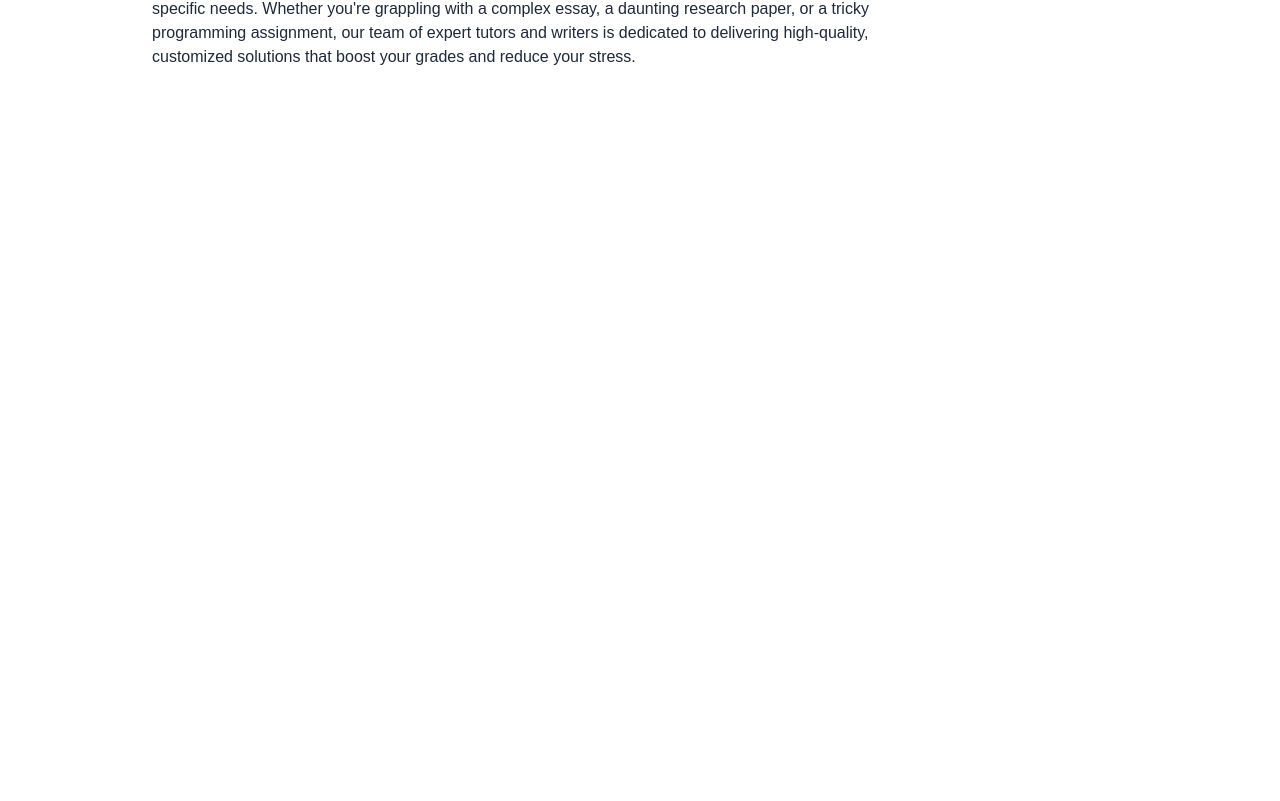
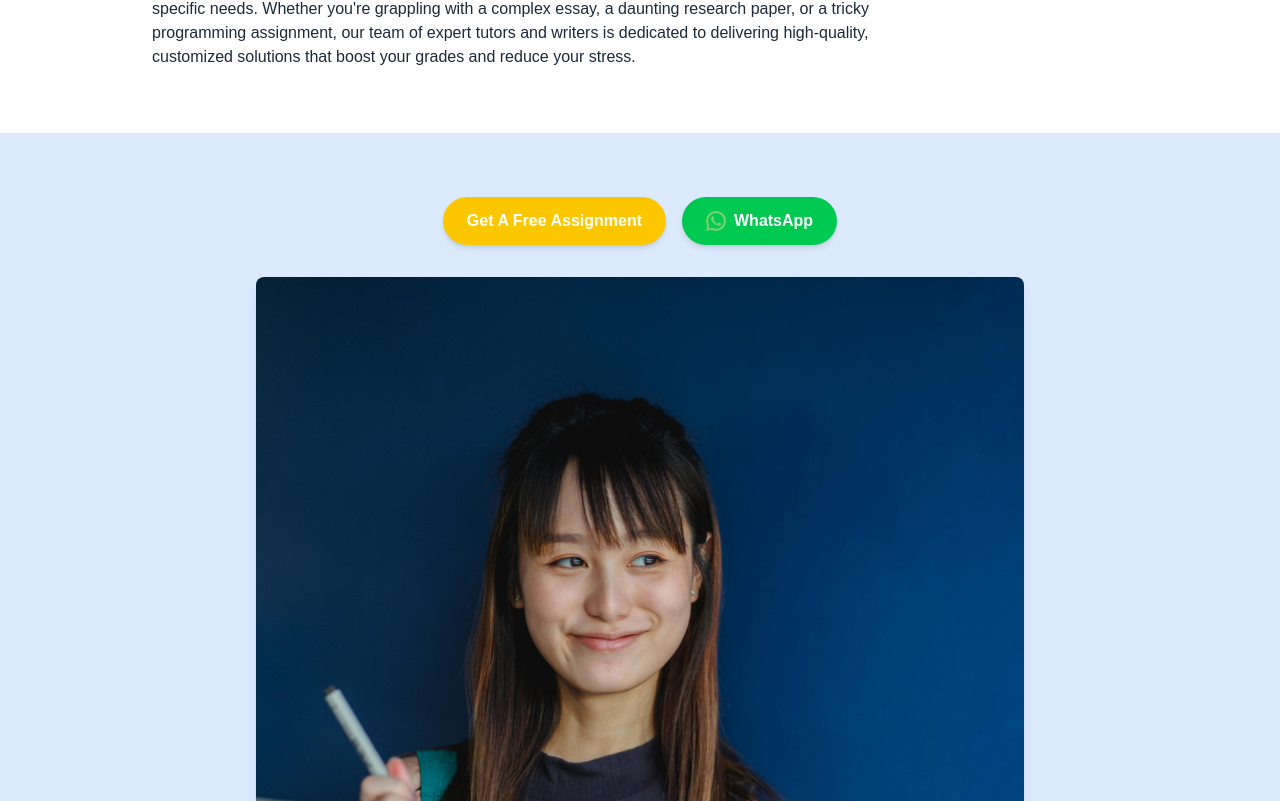
Before and after one commit to CGAJAY/Top-Tutors-, a Next.js app: page / in a window 1280 px wide. Shown: the part 399-1200 px from the top of the page. Before the commit the page ends 800 px from the top, so only its background shows below. Built offline with nearby package versions, Linux system fonts and the light colour scheme.

Commit message:
Created the call to action button

```diff
--- /dev/null
+++ b/app/components/CallToActionSection.tsx
@@ -0,0 +1,53 @@
+// components/CallToActionSection.tsx
+"use client";
+
+import Image from "next/image";
+import { Phone } from "lucide-react";
+
+export default function CallToActionSection() {
+  return (
+    <section
+      id="we-offer"
+      className="w-full bg-blue-100 py-4 md:py-16"
+    >
+      <div className="max-w-5xl mx-auto px-4 sm:px-6">
+        {/* Buttons */}
+        <div className="flex flex-col sm:flex-row justify-center items-center gap-4 mb-8">
+          <a
+            href="#get-started"
+            className="bg-yellow-400 text-white font-semibold py-3 px-6 rounded-full shadow-md hover:bg-yellow-500 hover:shadow-lg transition-all duration-300"
+          >
+            Get A Free Assignment
+          </a>
+          <a
+            href="https://wa.me/+254707919856"
+            target="_blank"
+            rel="noopener noreferrer"
+            className="bg-green-500 text-white font-semibold py-3 px-6 rounded-full shadow-md hover:bg-green-600 hover:shadow-lg transition-all duration-300 flex items-center gap-2"
+          >
+            <Image
+              src="/whatsapp.png"
+              alt="WhatsApp"
+              width={20}
+              height={20}
+              className="inline-block"
+            />
+            WhatsApp
+          </a>
+        </div>
+
+        {/* Image */}
+        <div className="relative w-full max-w-3xl mx-auto">
+          <Image
+            src="/cta-image.jpg"
+            alt="Top Tutors Academy Assignment Help"
+            width={800}
+            height={400}
+            className="rounded-lg shadow-lg object-cover"
+            priority
+          />
+        </div>
+      </div>
+    </section>
+  );
+}
--- a/app/components/WelcomeSection.tsx
+++ b/app/components/WelcomeSection.tsx
@@ -5,7 +5,7 @@ export default function WelcomeSection() {
   return (
     <section
       id="welcome"
-      className="w-full bg-white pt-20 pb-12 md:pt-24 md:pb-16"
+      className="w-full bg-white pt-20 pb-2 md:pt-24 md:pb-16"
     >
       <div className="max-w-5xl mx-auto px-4 sm:px-6">
         {/* Main Heading */}
--- a/app/page.tsx
+++ b/app/page.tsx
@@ -1,3 +1,4 @@
+import CallToActionSection from './components/CallToActionSection';
 import Header from './components/Header';
 import WelcomeSection from './components/WelcomeSection';
 
@@ -6,6 +7,7 @@ export default function Home() {
     <div>
       <Header />
       <WelcomeSection />
+      <CallToActionSection />
     </div>
   );
 }
```
Also changed, not shown: public/cta-image.jpg (added), public/whatsapp.png (added).
